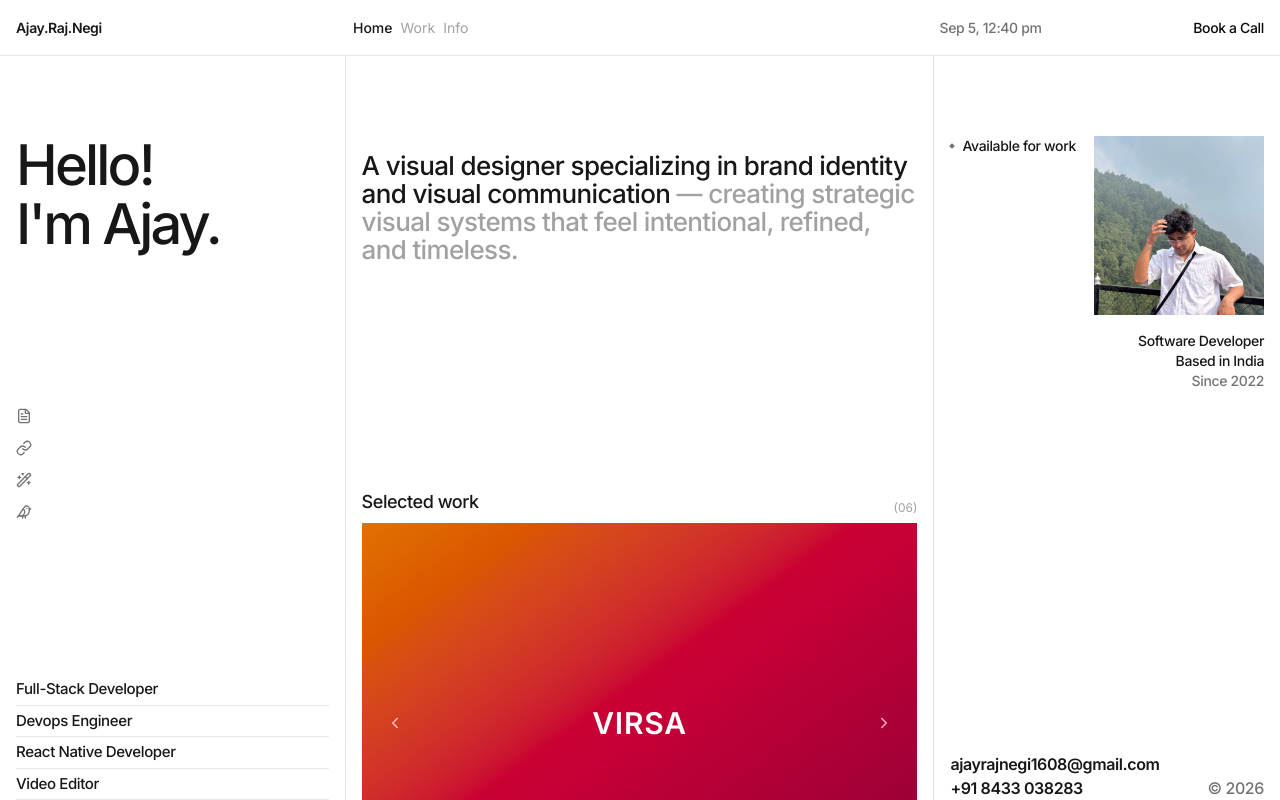
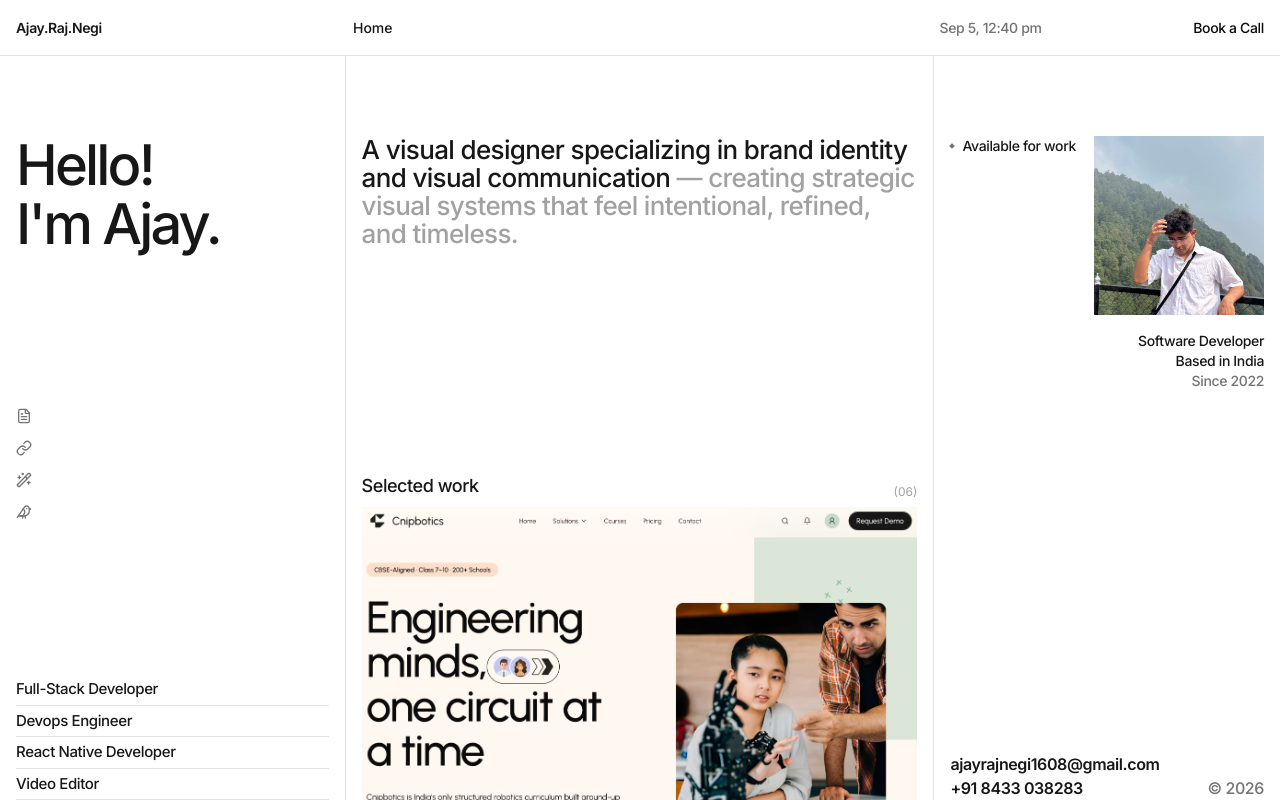
Before and after one commit to AjayRajNegi/profile, a Next.js app: page / in a window 1280 px wide. Built offline with nearby package versions, Linux system fonts and the light colour scheme.

Commit message:
feat: added workds

```diff
--- a/components/WorkCard.tsx
+++ b/components/WorkCard.tsx
@@ -1,4 +1,5 @@
 import { ChevronLeft, ChevronRight } from "lucide-react";
+import Image from "next/image";
 
 type WorkCardProps = {
   title: string;
@@ -6,6 +7,8 @@ type WorkCardProps = {
   subTitle: string;
   desc: string;
   year: string;
+  url: string;
+  link: string;
 };
 
 export default function WorkCard({
@@ -14,17 +17,18 @@ export default function WorkCard({
   subTitle,
   desc,
   year,
+  url,
+  link,
 }: WorkCardProps) {
   return (
     <div>
       <div
         role="group"
         aria-label={`${title} project preview`}
-        className={`relative flex h-100 items-center justify-center overflow-hidden rounded-none bg-linear-to-br ${gradient} transition-transform duration-300 hover:scale-[1.01]`}
+        className={`relative flex h-100 items-center justify-center overflow-hidden rounded-none bg-linear-to-br ${gradient}`}
       >
-        {/* Swap this gradient for next/image once real project photography is ready, e.g.
-       <Image src={`/work/${slug}.jpg`} alt={title} fill className="object-cover" /> */}
-        <button
+        <Image src={url} alt={title} fill className="object-cover" />
+        {/* <button
           type="button"
           aria-label="Previous project"
           className="absolute left-6 text-white/70 transition-colors hover:text-white"
@@ -42,7 +46,7 @@ export default function WorkCard({
           className="absolute right-6 text-white/70 transition-colors hover:text-white"
         >
           <ChevronRight size={18} />
-        </button>
+        </button> */}
       </div>
       <div className="flex flex-row justify-between mt-1.5">
         <div className="text-sm font-medium tracking-tight flex items-center">
--- a/components/layout/MainContent.tsx
+++ b/components/layout/MainContent.tsx
@@ -6,6 +6,8 @@ type WorkItem = {
   subTitle: string;
   desc: string;
   year: string;
+  url: string;
+  link: string;
 };
 
 const workItems: WorkItem[] = [
@@ -15,6 +17,8 @@ const workItems: WorkItem[] = [
     subTitle: "Festival Identity",
     desc: "",
     year: "'24",
+    url: "/works/cnip.png",
+    link: "cnipbotics.com",
   },
   {
     title: "Nimbus",
@@ -22,6 +26,8 @@ const workItems: WorkItem[] = [
     subTitle: "",
     desc: "",
     year: "'24",
+    url: "/works/cnip.png",
+    link: "cnipbotics.com",
   },
   {
     title: "Kavaa",
@@ -29,6 +35,8 @@ const workItems: WorkItem[] = [
     subTitle: "",
     desc: "",
     year: "'24",
+    url: "/works/cnip.png",
+    link: "cnipbotics.com",
   },
   {
     title: "Ember",
@@ -36,6 +44,8 @@ const workItems: WorkItem[] = [
     subTitle: "",
     desc: "",
     year: "'24",
+    url: "/works/cnip.png",
+    link: "cnipbotics.com",
   },
   {
     title: "Loom",
@@ -43,6 +53,8 @@ const workItems: WorkItem[] = [
     subTitle: "",
     desc: "",
     year: "'24",
+    url: "/works/cnip.png",
+    link: "cnipbotics.com",
   },
   {
     title: "Terra",
@@ -50,13 +62,15 @@ const workItems: WorkItem[] = [
     subTitle: "",
     desc: "",
     year: "'24",
+    url: "/works/cnip.png",
+    link: "cnipbotics.com",
   },
 ];
 
 export default function () {
   return (
     <main className="h-full flex-1 overflow-y-auto border-r border-neutral-200 scrollbar-none [&::-webkit-scrollbar]:hidden">
-      <div className="p-4">
+      <div className="p-4 pt-0">
         <div className="sticky top-0 z-0 pt-20 mb-2">
           <div className="flex flex-col gap-16">
             <h2 className="text-[26px] text-pretty font-medium tracking-tight leading-7 text-neutral-900">
@@ -89,6 +103,8 @@ export default function () {
               subTitle={item.subTitle}
               desc={item.desc}
               year={item.year}
+              url={item.url}
+              link={item.link}
             />
           ))}
         </div>
--- a/components/layout/TopBar.tsx
+++ b/components/layout/TopBar.tsx
@@ -10,8 +10,8 @@ type NavItem = {
 
 const navItems: NavItem[] = [
   { label: "Home", href: "/", isActive: true },
-  { label: "Work", href: "/work", isActive: false },
-  { label: "Info", href: "/info", isActive: false },
+  // { label: "Work", href: "/work", isActive: false },
+  // { label: "Info", href: "/info", isActive: false },
 ];
 
 const formatDateTime = (date: Date): string => {
```
Also changed, not shown: public/works/cnip.png (added).
